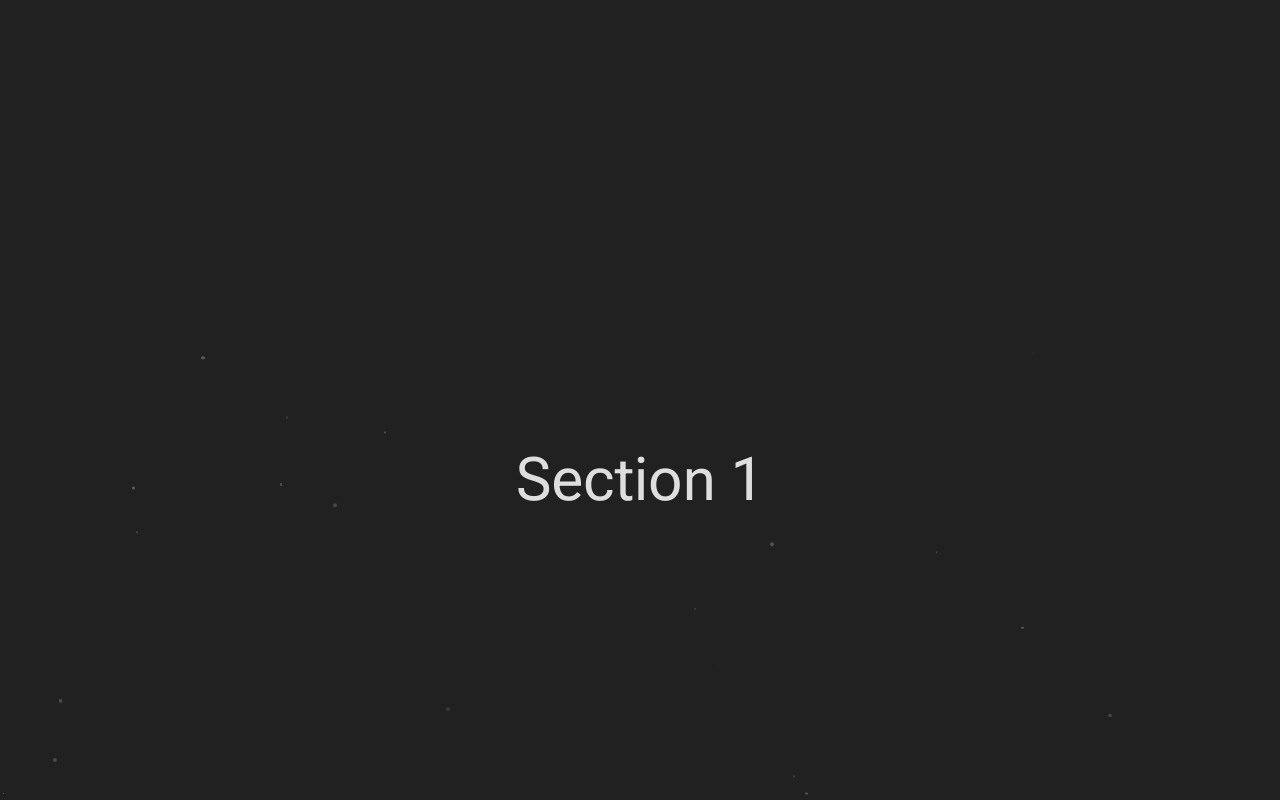
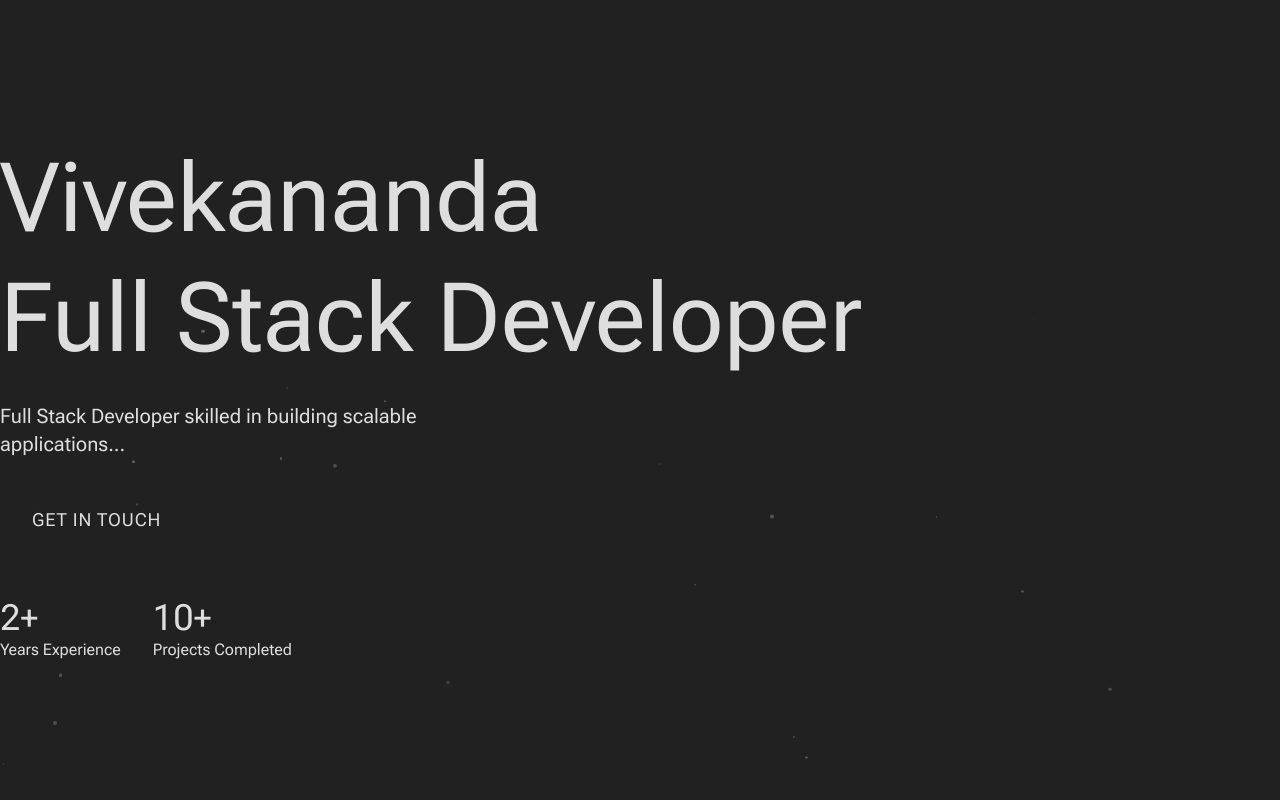
Before and after one commit to mr-nobody-7/portfolio-website, a Next.js app: page / in a window 1280 px wide. Shown: the top 800 px of the page. Built offline with nearby package versions, Linux system fonts and the light colour scheme.

Commit message:
add profile banner

```diff
--- /dev/null
+++ b/app/_components/Banner.tsx
@@ -0,0 +1,76 @@
+"use client";
+import { motion } from "framer-motion";
+import { PERSONAL_INFO } from "@/lib/data";
+import Link from "next/link";
+
+export const Banner = () => {
+  const containerVariants = {
+    hidden: { opacity: 1 },
+    visible: {
+      opacity: 1,
+      transition: {
+        staggerChildren: 0.1,
+      },
+    },
+  };
+
+  const itemVariants = {
+    hidden: { opacity: 0, y: 50 },
+    visible: {
+      opacity: 1,
+      y: 0,
+      transition: { duration: 0.6 },
+    },
+  };
+
+  return (
+    <section className="relative overflow-hidden" id="banner">
+      <motion.div
+        className="container h-screen min-h-132.5 flex flex-col justify-center items-start"
+        variants={containerVariants}
+        initial="hidden"
+        animate="visible"
+      >
+        <motion.h1
+          className="text-6xl sm:text-8xl font-anton leading-tight"
+          variants={itemVariants}
+        >
+          {PERSONAL_INFO.name}
+          <br />
+          <span className="text-primary">{PERSONAL_INFO.title}</span>
+        </motion.h1>
+
+        <motion.p
+          className="mt-6 text-xl text-muted-foreground max-w-136"
+          variants={itemVariants}
+        >
+          {PERSONAL_INFO.shortBio}
+        </motion.p>
+
+        <motion.div variants={itemVariants} className="mt-8">
+          <Link
+            href="#contact"
+            className="inline-block bg-primary text-primary-foreground px-8 py-4 text-lg font-anton tracking-wider hover:bg-primary/90 transition-colors"
+          >
+            GET IN TOUCH
+          </Link>
+        </motion.div>
+
+        <motion.div className="mt-12 flex gap-8" variants={containerVariants}>
+          <motion.div variants={itemVariants}>
+            <p className="text-4xl font-anton">
+              {PERSONAL_INFO.stats.yearsOfExperience}
+            </p>
+            <p className="text-muted-foreground">Years Experience</p>
+          </motion.div>
+          <motion.div variants={itemVariants}>
+            <p className="text-4xl font-anton">
+              {PERSONAL_INFO.stats.completedProjects}
+            </p>
+            <p className="text-muted-foreground">Projects Completed</p>
+          </motion.div>
+        </motion.div>
+      </motion.div>
+    </section>
+  );
+};
--- a/app/page.tsx
+++ b/app/page.tsx
@@ -1,23 +1,9 @@
-"use client";
-import { motion } from "framer-motion";
+import { Banner } from "./_components/Banner";
 
 export default function Home() {
-  const items = ["Section 1", "Section 2", "Section 3", "Section 4"];
-
   return (
-    <div className="container py-20">
-      {items.map((item, index) => (
-        <motion.div
-          key={index}
-          className="min-h-screen flex items-center justify-center"
-          initial={{ opacity: 0, y: 100 }}
-          whileInView={{ opacity: 1, y: 0 }}
-          viewport={{ once: false, amount: 0.3 }}
-          transition={{ duration: 0.6 }}
-        >
-          <h2 className="text-6xl font-anton">{item}</h2>
-        </motion.div>
-      ))}
+    <div>
+      <Banner />
     </div>
   );
 }
```
